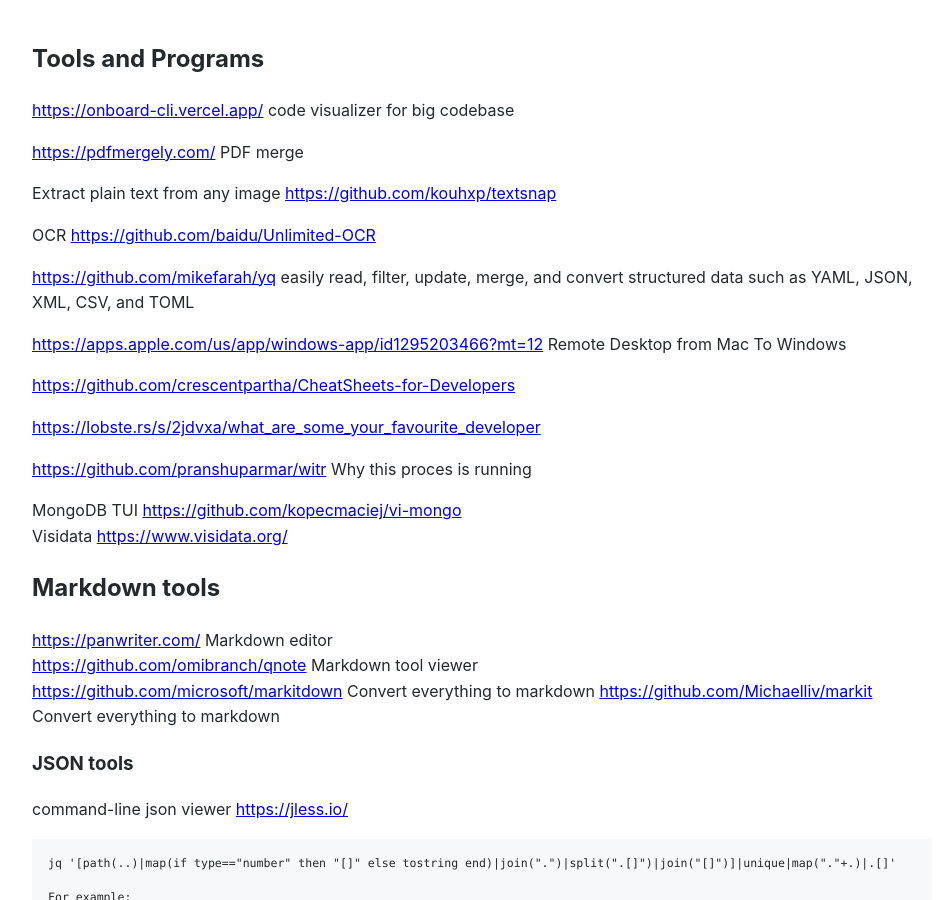
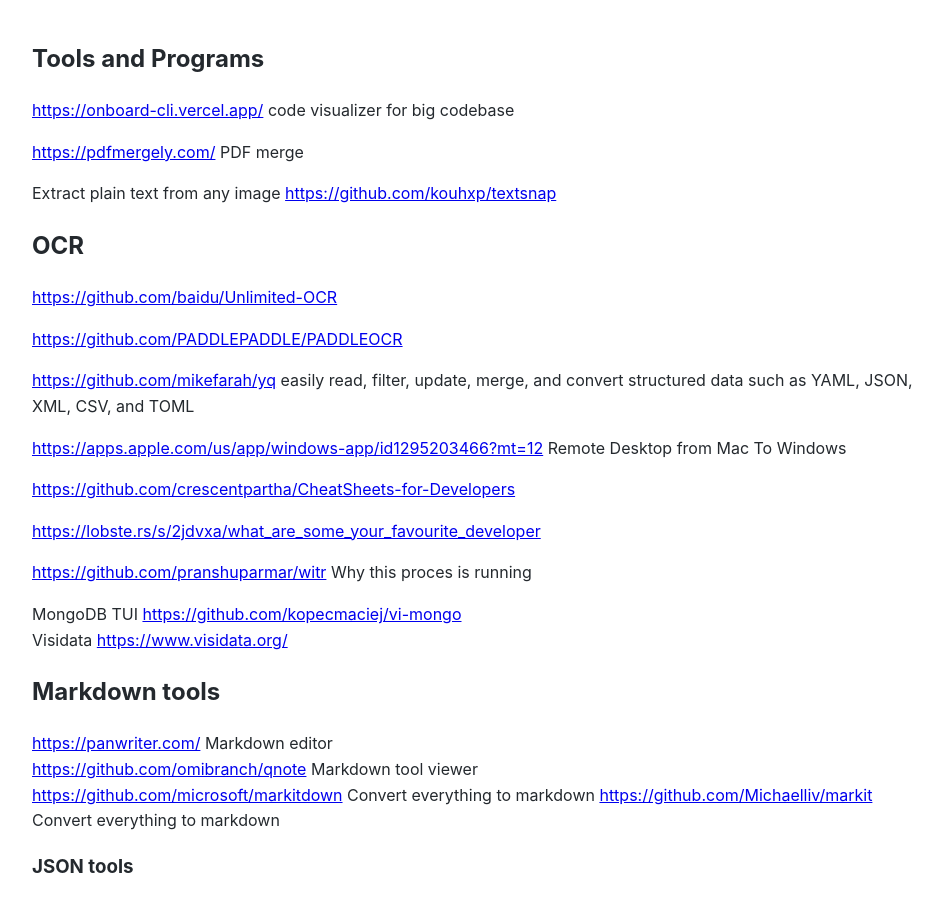
Before and after one commit to Michael-Lubinsky/michael-lubinsky.github.com, a Jekyll site: the page built from linux/programs.md, in a window 1280 px wide and 900 px high. Shown: the whole window, without its empty margins (158-1101 px from the left). Built offline with Jekyll 4.4.1, drawn with Linux system fonts in a browser that asks for light colours; our own code applies the rules of GitHub Pages for plain Markdown files.

Commit message:
Add OCR section to programs.md
Added OCR section with relevant links.

```diff
--- a/linux/programs.md
+++ b/linux/programs.md
@@ -7,8 +7,10 @@
 Extract plain text from any image
 <https://github.com/kouhxp/textsnap>
 
-OCR
+## OCR
 <https://github.com/baidu/Unlimited-OCR>
+
+<https://github.com/PADDLEPADDLE/PADDLEOCR>
 
 
 <https://github.com/mikefarah/yq>  easily read, filter, update, merge, and convert structured data such as YAML, JSON, XML, CSV, and TOML
```
